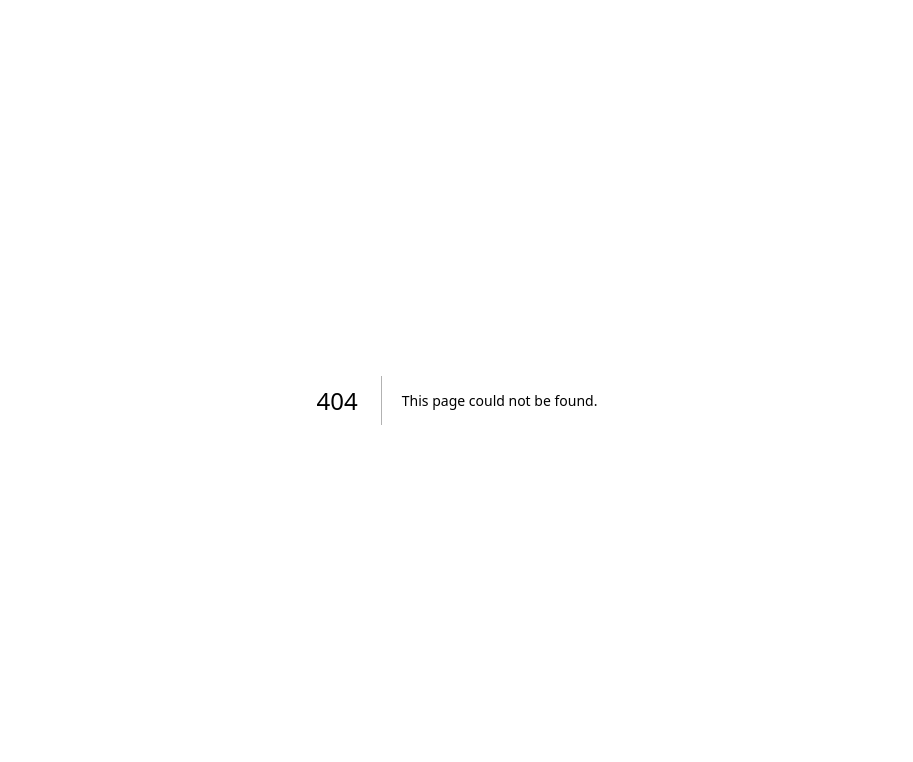
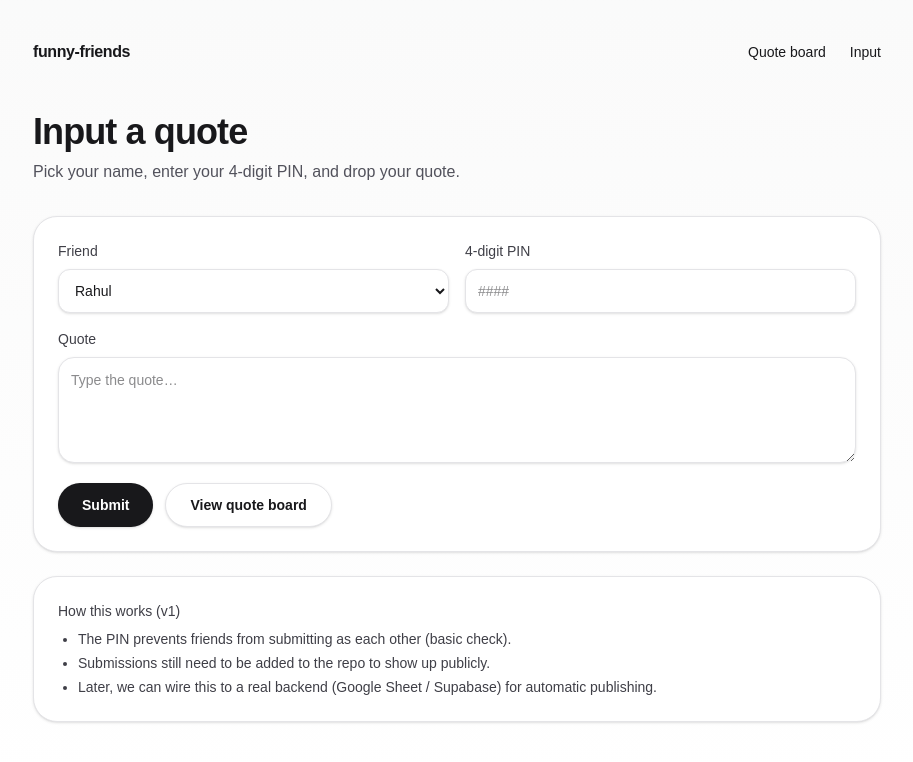
Before and after one commit to maharjanregan/funny-friends-site, a Next.js app: page /input in a window 1280 px wide. Before the commit this address had no page. Shown: the top 762 px of the page, without its empty margins (183-1096 px from the left). Built offline with nearby package versions, Linux system fonts and the light colour scheme.

Commit message:
feat: pin-gated input page for quotes

```diff
--- /dev/null
+++ b/src/app/input/page.tsx
@@ -0,0 +1,182 @@
+"use client";
+
+import { useMemo, useState } from "react";
+import friendPins from "@/data/friendPins.json";
+
+type FriendName = keyof typeof friendPins;
+
+function isValidPin(friend: FriendName, pin: string) {
+  return pin.trim() === friendPins[friend];
+}
+
+export default function InputPage() {
+  const friends = useMemo(() => Object.keys(friendPins) as FriendName[], []);
+  const [friend, setFriend] = useState<FriendName>(friends[0]);
+  const [pin, setPin] = useState("");
+  const [quote, setQuote] = useState("");
+  const [error, setError] = useState<string | null>(null);
+  const [submitted, setSubmitted] = useState(false);
+
+  const payload = useMemo(() => {
+    const now = new Date();
+    return {
+      friend,
+      quote: quote.trim(),
+      submittedAt: now.toISOString(),
+    };
+  }, [friend, quote]);
+
+  function onSubmit(e: React.FormEvent) {
+    e.preventDefault();
+    setError(null);
+
+    if (!quote.trim()) {
+      setError("Add a quote first.");
+      return;
+    }
+
+    if (!isValidPin(friend, pin)) {
+      setError("Wrong PIN for that friend.");
+      return;
+    }
+
+    setSubmitted(true);
+  }
+
+  return (
+    <div className="min-h-screen bg-gradient-to-b from-zinc-50 to-white text-zinc-900 dark:from-black dark:to-zinc-950 dark:text-zinc-50">
+      <header className="mx-auto max-w-4xl px-6 pt-10">
+        <nav className="flex items-center justify-between">
+          <a href="/" className="font-semibold tracking-tight">
+            funny-friends
+          </a>
+          <div className="flex items-center gap-6 text-sm">
+            <a className="hover:underline" href="/quote-board">
+              Quote board
+            </a>
+            <a className="hover:underline" href="/input">
+              Input
+            </a>
+          </div>
+        </nav>
+      </header>
+
+      <main className="mx-auto max-w-4xl px-6 pb-20 pt-12">
+        <h1 className="text-3xl font-semibold tracking-tight sm:text-4xl">
+          Input a quote
+        </h1>
+        <p className="mt-2 text-zinc-600 dark:text-zinc-300">
+          Pick your name, enter your 4-digit PIN, and drop your quote.
+        </p>
+
+        <div className="mt-8 grid gap-6">
+          <form
+            onSubmit={onSubmit}
+            className="rounded-3xl border border-zinc-200 bg-white p-6 shadow-sm dark:border-zinc-800 dark:bg-zinc-950"
+          >
+            <div className="grid gap-4 sm:grid-cols-2">
+              <label className="grid gap-2">
+                <span className="text-sm font-medium text-zinc-700 dark:text-zinc-300">
+                  Friend
+                </span>
+                <select
+                  value={friend}
+                  onChange={(e) => setFriend(e.target.value as FriendName)}
+                  className="h-11 rounded-xl border border-zinc-200 bg-white px-3 text-sm shadow-sm outline-none focus:border-zinc-400 dark:border-zinc-800 dark:bg-black/40"
+                >
+                  {friends.map((f) => (
+                    <option key={f} value={f}>
+                      {f}
+                    </option>
+                  ))}
+                </select>
+              </label>
+
+              <label className="grid gap-2">
+                <span className="text-sm font-medium text-zinc-700 dark:text-zinc-300">
+                  4-digit PIN
+                </span>
+                <input
+                  value={pin}
+                  onChange={(e) => setPin(e.target.value)}
+                  inputMode="numeric"
+                  maxLength={4}
+                  placeholder="####"
+                  className="h-11 rounded-xl border border-zinc-200 bg-white px-3 text-sm shadow-sm outline-none focus:border-zinc-400 dark:border-zinc-800 dark:bg-black/40"
+                />
+              </label>
+            </div>
+
+            <label className="mt-4 grid gap-2">
+              <span className="text-sm font-medium text-zinc-700 dark:text-zinc-300">
+                Quote
+              </span>
+              <textarea
+                value={quote}
+                onChange={(e) => setQuote(e.target.value)}
+                rows={4}
+                placeholder="Type the quote…"
+                className="rounded-2xl border border-zinc-200 bg-white px-3 py-3 text-sm shadow-sm outline-none focus:border-zinc-400 dark:border-zinc-800 dark:bg-black/40"
+              />
+            </label>
+
+            {error ? (
+              <p className="mt-3 text-sm text-red-600 dark:text-red-400">
+                {error}
+              </p>
+            ) : null}
+
+            <div className="mt-5 flex flex-wrap items-center gap-3">
+              <button
+                type="submit"
+                className="inline-flex h-11 items-center justify-center rounded-full bg-zinc-900 px-6 text-sm font-semibold text-white shadow-sm transition hover:bg-zinc-800 dark:bg-white dark:text-black dark:hover:bg-zinc-200"
+              >
+                Submit
+              </button>
+              <a
+                href="/quote-board"
+                className="inline-flex h-11 items-center justify-center rounded-full border border-zinc-200 bg-white px-6 text-sm font-semibold shadow-sm transition hover:-translate-y-0.5 hover:shadow dark:border-zinc-800 dark:bg-zinc-950"
+              >
+                View quote board
+              </a>
+            </div>
+          </form>
+
+          {submitted ? (
+            <section className="rounded-3xl border border-emerald-200 bg-emerald-50 p-6 text-emerald-900 shadow-sm dark:border-emerald-900/40 dark:bg-emerald-950/20 dark:text-emerald-100">
+              <h2 className="text-lg font-semibold">Saved (locally)</h2>
+              <p className="mt-2 text-sm opacity-90">
+                Because this site is hosted on GitHub Pages (static), this doesn’t
+                automatically update the shared site for everyone.
+              </p>
+              <p className="mt-2 text-sm opacity-90">
+                Copy the JSON below and send it to Regan — then we’ll add it to the
+                repo and it’ll appear on the site.
+              </p>
+
+              <pre className="mt-4 overflow-auto rounded-2xl border border-emerald-200/80 bg-white/60 p-4 text-xs text-zinc-900 dark:border-emerald-900/40 dark:bg-black/30 dark:text-zinc-100">
+{JSON.stringify(payload, null, 2)}
+              </pre>
+            </section>
+          ) : null}
+
+          <section className="rounded-3xl border border-zinc-200 bg-white p-6 text-sm text-zinc-700 shadow-sm dark:border-zinc-800 dark:bg-zinc-950 dark:text-zinc-300">
+            <p className="font-medium">How this works (v1)</p>
+            <ul className="mt-2 list-disc space-y-1 pl-5">
+              <li>
+                The PIN prevents friends from submitting as each other (basic check).
+              </li>
+              <li>
+                Submissions still need to be added to the repo to show up publicly.
+              </li>
+              <li>
+                Later, we can wire this to a real backend (Google Sheet / Supabase)
+                for automatic publishing.
+              </li>
+            </ul>
+          </section>
+        </div>
+      </main>
+    </div>
+  );
+}
--- a/src/app/page.tsx
+++ b/src/app/page.tsx
@@ -84,6 +84,9 @@ export default function Home() {
           <div className="flex items-center gap-6 text-sm">
             <a className="hover:underline" href="/quote-board">
               Quote board
+            </a>
+            <a className="hover:underline" href="/input">
+              Input
             </a>
             <a className="hover:underline" href="#friends">
               Friends
--- /dev/null
+++ b/src/data/friendPins.json
@@ -0,0 +1,5 @@
+{
+  "Rahul": "4837",
+  "Dristant": "9016",
+  "Shreni": "2674"
+}
```
